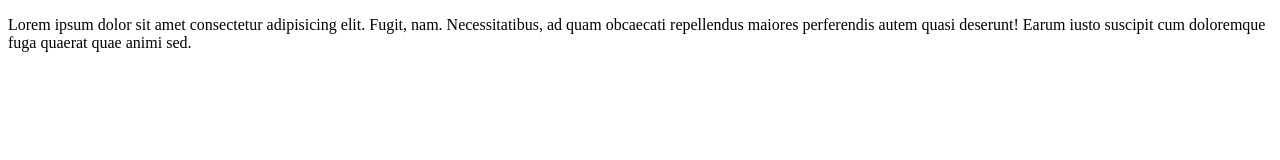
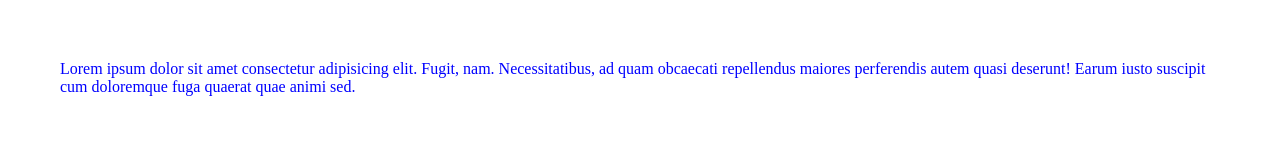
Before and after one commit to Mahrukh2505e/Git-Assignment2, a plain HTML site: page index.html in a window 1280 px wide. Drawn offline with Linux system fonts and the light colour scheme.

Commit message:
Add css file

```diff
--- a/index.html
+++ b/index.html
@@ -4,6 +4,7 @@
     <meta charset="UTF-8">
     <meta name="viewport" content="width=device-width, initial-scale=1.0">
     <title>Document</title>
+    <link rel="stylesheet" href="style.css">
 </head>
 <body>
     <p>Lorem ipsum dolor sit amet consectetur adipisicing elit. Fugit, nam. Necessitatibus, ad quam obcaecati repellendus maiores perferendis autem quasi deserunt! Earum iusto suscipit cum doloremque fuga quaerat quae animi sed.</p>
--- /dev/null
+++ b/style.css
@@ -0,0 +1,9 @@
+* {
+    padding: 20px;
+    margin: 0;
+    box-sizing: border-box;
+}
+
+p {
+    color: blue;
+}
```
